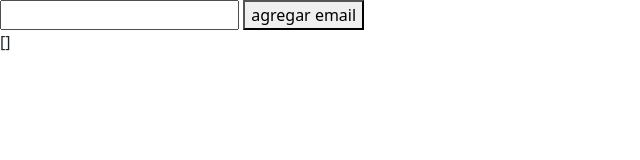
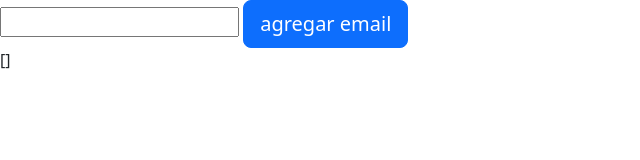
Before and after one commit to sergiomedinaio/clase_04_aplicaciones_moviles, a plain HTML site: page index.html in a window 1280 px wide. Shown: the whole page, without its empty margins (0-640 px from the left). Drawn offline with nearby package versions, Linux system fonts and the light colour scheme.

Commit message:
style: add button color

```diff
--- a/index.html
+++ b/index.html
@@ -16,7 +16,7 @@
     <input type="email" @keyup.enter="enviar" v-model="email"/>
     <!--input v-on:keyup.enter="enviar" v-model="email"/-->
     <!--button @click="mostrarTextoEnConsola">MOSTRAR TEXTO</button-->
-    <button @click="agregarEmail">agregar email</button>
+    <button @click="agregarEmail" type="button" class="btn btn-primary btn-lg">agregar email</button>
 
     <p>{{listaEmails}}</p>
   </div>
```
